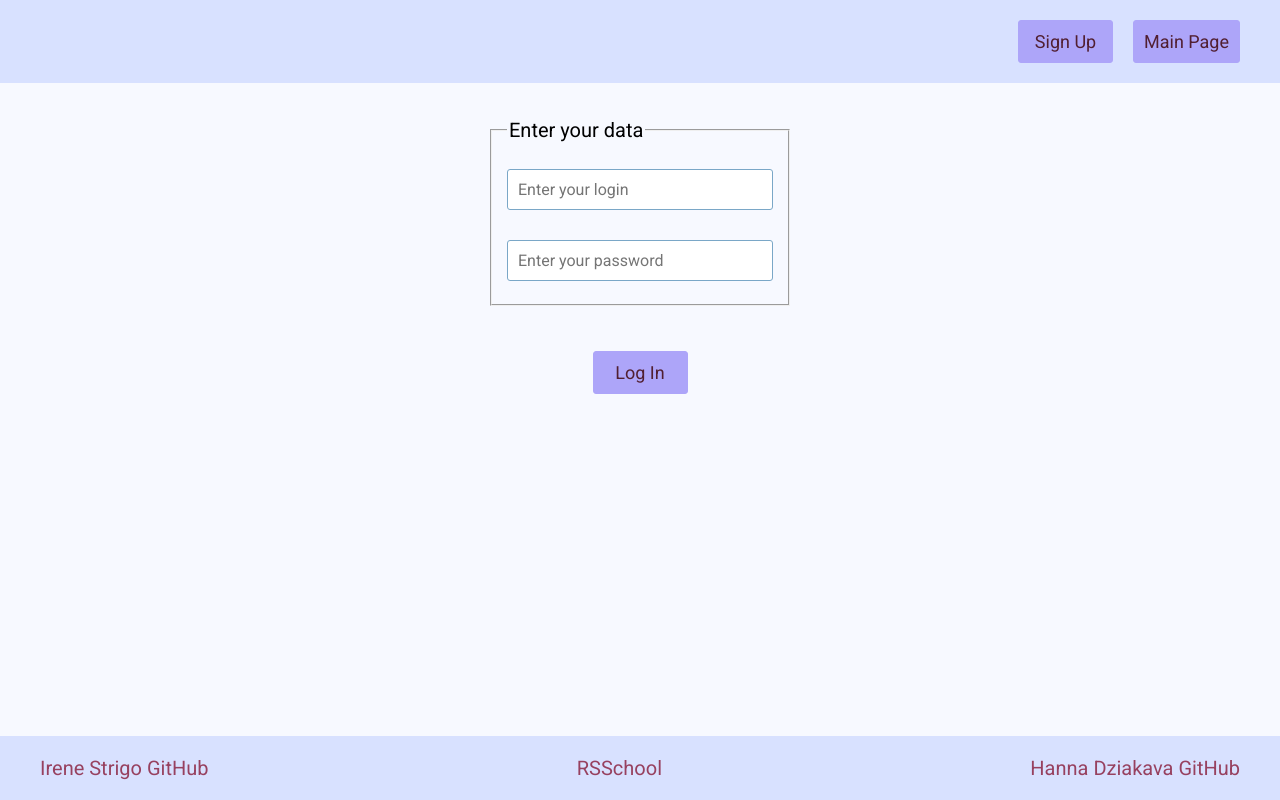
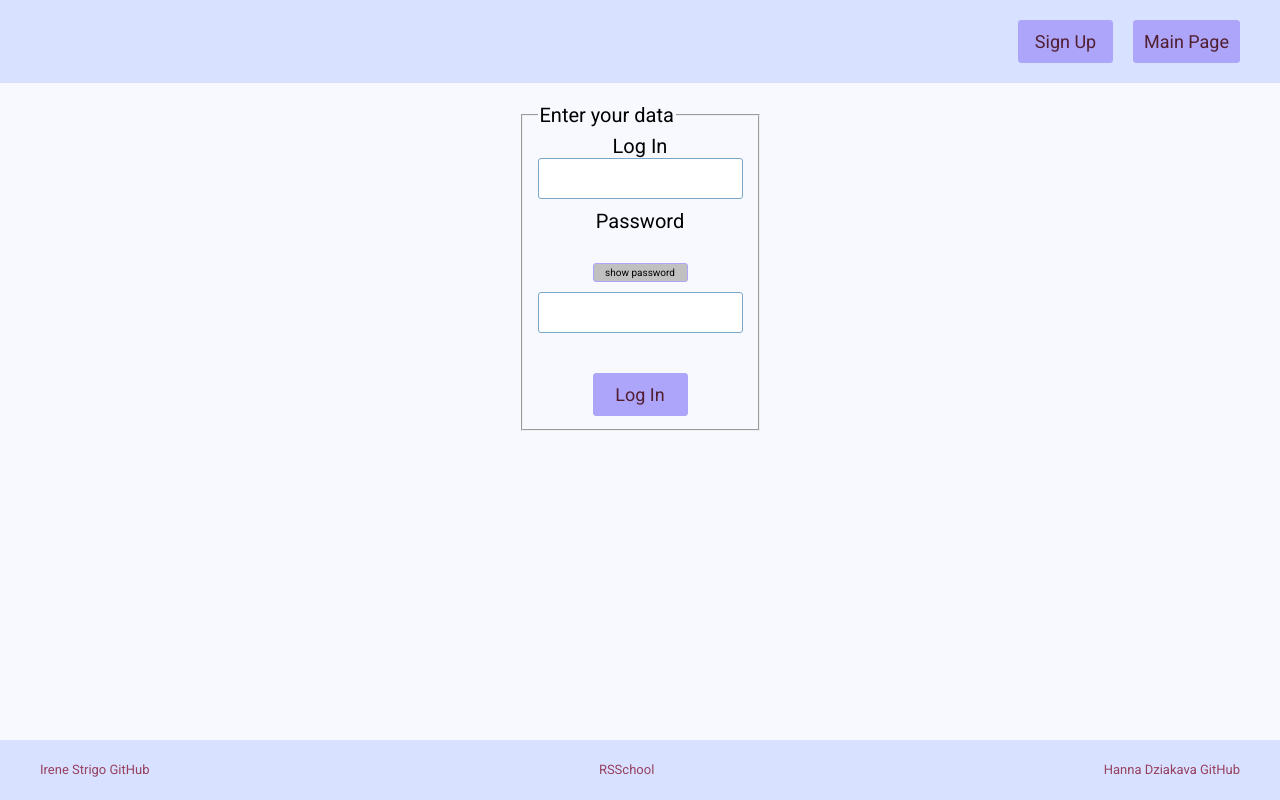
Before and after one commit to irene-strigo/RSS-eCommerceApp, a React app: page /log-in-page in a window 1280 px wide. Built offline with nearby package versions, Linux system fonts and the light colour scheme.

Commit message:
feat: login page validation with React Hook Form library

```diff
--- a/package.json
+++ b/package.json
@@ -74,6 +74,7 @@
     "normalize.css": "^8.0.1",
     "react": "^18.3.1",
     "react-dom": "^18.3.1",
+    "react-hook-form": "^7.51.4",
     "react-router-dom": "^6.23.0",
     "styled-components": "^6.1.10"
   }
--- a/src/components/Footer.tsx
+++ b/src/components/Footer.tsx
@@ -16,7 +16,7 @@ const Wrapper = styled.footer`
 const FooterLink = styled.a`
   text-decoration: none;
   color: #974160;
-  font-size: 20px;
+  font-size: 13px;
 
   &:hover {
     color: #69ddff;
--- a/src/components/common/Input.tsx
+++ b/src/components/common/Input.tsx
@@ -4,7 +4,7 @@ import styled from 'styled-components';
 type Props = {
   value?: string;
   checked?: boolean;
-  type: 'text' | 'number' | 'email' | 'password' | 'checkbox' | 'date';
+  type: 'text' | 'number' | 'email' | 'password' | 'checkbox' | 'date' | 'submit';
   placeholder?: string;
   name: string;
   disabled?: boolean;
--- /dev/null
+++ b/src/components/common/ShowButton.tsx
@@ -0,0 +1,39 @@
+import styled from 'styled-components';
+
+const Button = styled.button`
+  background-color: #ada5f9;
+  border-radius: 3px;
+  border: 1px solid #ada5f9;
+  color: #511f31;
+  cursor: pointer;
+  padding: 3px 3px;
+  font-size: 10px;
+  margin: 10px;
+
+  &:hover,
+  :focus {
+    background-color: #f7f9ff;
+    color: #2c5777;
+  }
+  &:disabled {
+    background-color: #c0c0c0;
+    color: black;
+  }
+`;
+
+type Props = {
+  label: string;
+  type: 'button';
+  disabled: boolean;
+  onClick: (e: React.MouseEvent<HTMLElement>) => void;
+};
+
+const ShowButton = ({ label, type, disabled, onClick }: Props) => {
+  return (
+    <Button type={type} disabled={disabled} onClick={onClick}>
+      {label}
+    </Button>
+  );
+};
+
+export default ShowButton;
--- a/src/pages/LogInPage.tsx
+++ b/src/pages/LogInPage.tsx
@@ -1,35 +1,174 @@
 import React, { useState } from 'react';
+import { Header, Footer } from '../components';
+import { PageWrapper } from '../components/common';
+import { useForm, SubmitHandler } from 'react-hook-form';
+import styled from 'styled-components';
+import ShowButton from '../components/common/ShowButton';
 
-import { Header, Footer, LogInData } from '../components';
-import { PageWrapper, Form, SubmitButton, ContentWrapper } from '../components/common';
+const Form = styled.form`
+  display: flex;
+  flex-direction: column;
+  align-items: center;
+  justify-content: center;
+  max-width: 300px;
+  width: 100%;
 
-const LogInPage = () => {
+  & button {
+    margin-top: 30px;
+    width: 95px;
+  }
+
+  & fieldset {
+    width: 100%;
+    margin: 15px 0 15px;
+  }
+`;
+const InputElem = styled.input`
+  background-color: #fff;
+  border-radius: 3px;
+  border: 1px solid #7aa7c7;
+  color: #39739d;
+  font-size: 16px;
+  padding: 10px;
+  margin-bottom: 10px;
+  width: 100%;
+
+  &:focus {
+    outline: none;
+    border: 2px solid #39739d;
+  }
+`;
+
+const ButtonSubmit = styled.button`
+  background-color: #ada5f9;
+  border-radius: 3px;
+  border: 1px solid #ada5f9;
+  color: #511f31;
+  cursor: pointer;
+  padding: 10px 10px;
+  font-size: 18px;
+
+  &:hover,
+  :focus {
+    background-color: #f7f9ff;
+    color: #2c5777;
+  }
+  &:disabled {
+    background-color: #c0c0c0;
+    color: black;
+  }
+`;
+const Container = styled.div`
+  display: flex;
+  align-items: flex-start;
+  justify-content: center;
+  height: 100%;
+  background-color: #f7f9ff;
+  width: 100%;
+  overflow-x: auto;
+  padding: 20px;
+  font-size: 20px;
+`;
+const ErrorsText = styled.p`
+  color: red;
+  font-size: 13px;
+`;
+
+type Inputs = {
+  login: string;
+  password: string;
+};
+
+export default function LoginPage() {
   const headerButtons = [
     { id: 1, link: '/sign-up-page', label: 'Sign Up' },
     { id: 2, link: '/', label: 'Main Page' },
   ];
+  const {
+    register,
+    handleSubmit,
+    watch,
+    formState: { errors },
+  } = useForm<Inputs>({ mode: 'onChange' });
+  const onSubmit: SubmitHandler<Inputs> = (data) => console.log(data);
 
-  const [userData, setUserData] = useState({
-    login: '',
-    password: '',
-  });
-
-  console.log(userData);
-
+  console.log(watch('login')); // watch input value by passing the name of it
+  const [inputType, setInputType] = useState('password');
+  const [btnLabel, setBtnLabel] = useState('show password');
+  const [btnDisabled, setBtnDisabled] = useState(true);
+  const togglePassInput = () => {
+    if (inputType === 'password') {
+      setInputType('text');
+      setBtnLabel('hide password');
+    } else {
+      setInputType('password');
+      setBtnLabel('show password');
+    }
+  };
+  const isValid = () => {
+    return !errors.login && !errors.password;
+  };
+  console.log(isValid());
   return (
     <>
       <PageWrapper>
         <Header buttons={headerButtons} />
-        <ContentWrapper>
-          <Form>
-            <LogInData userData={userData} setUserData={setUserData} />
-            <SubmitButton label={'Log In'} />
-          </Form>
-        </ContentWrapper>
+        <Container>
+          <fieldset>
+            <legend>Enter your data</legend>
+            <Form onSubmit={handleSubmit(onSubmit)}>
+              <label>Log In</label>
+              <InputElem
+                {...register('login', {
+                  required: {
+                    value: true,
+                    message: 'this field is required',
+                  },
+                  pattern: {
+                    value:
+                      /^(([^<>()[\].,;:\s@"]+(\.[^<>()[\].,;:\s@"]+)*)|(".+"))@(([^<>()[\].,;:\s@"]+\.)+[^<>()[\].,;:\s@"]{2,})$/iu,
+                    message: 'enter your valid email address',
+                  },
+                })}
+              />
+              {errors.login && <ErrorsText>{errors.login.message}</ErrorsText>}
+              <label>Password</label>
+              <ShowButton
+                label={btnLabel}
+                disabled={btnDisabled}
+                type={'button'}
+                onClick={() => togglePassInput()}
+              />
+              <InputElem
+                type={inputType}
+                {...register('password', {
+                  required: {
+                    value: true,
+                    message: 'this field is required',
+                  },
+                  minLength: {
+                    value: 8,
+                    message: 'password must be at least 8 characters long',
+                  },
+                  onChange() {
+                    setBtnDisabled(false);
+                  },
+                  pattern: {
+                    value: /^(?=.*[0-9])(?=.*[a-z])(?=.*[A-Z])(?=.*\W)(?!.* ).{8,20}$/,
+                    message:
+                      'password must contain lowercase and uppercase letter, number and special character',
+                  },
+                })}
+              />
+              {errors.password && 'red' && <ErrorsText>{errors.password.message}</ErrorsText>}
+              <ButtonSubmit type={'submit'} disabled={!isValid()}>
+                Log In
+              </ButtonSubmit>
+            </Form>
+          </fieldset>
+        </Container>
         <Footer />
       </PageWrapper>
     </>
   );
-};
-
-export default LogInPage;
+}
```
Also changed, not shown: 1 other file (tests, documents, lock files or other folders).
